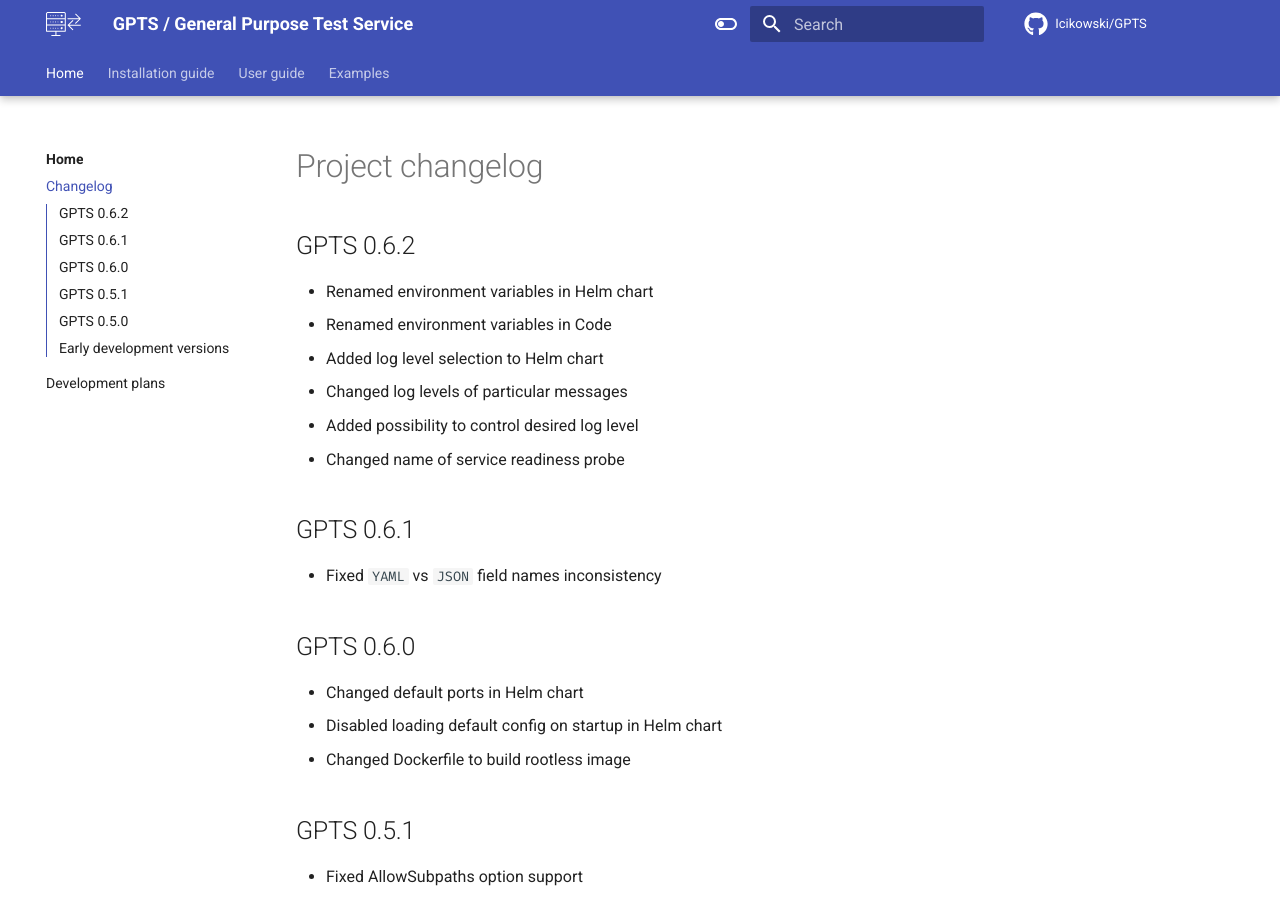
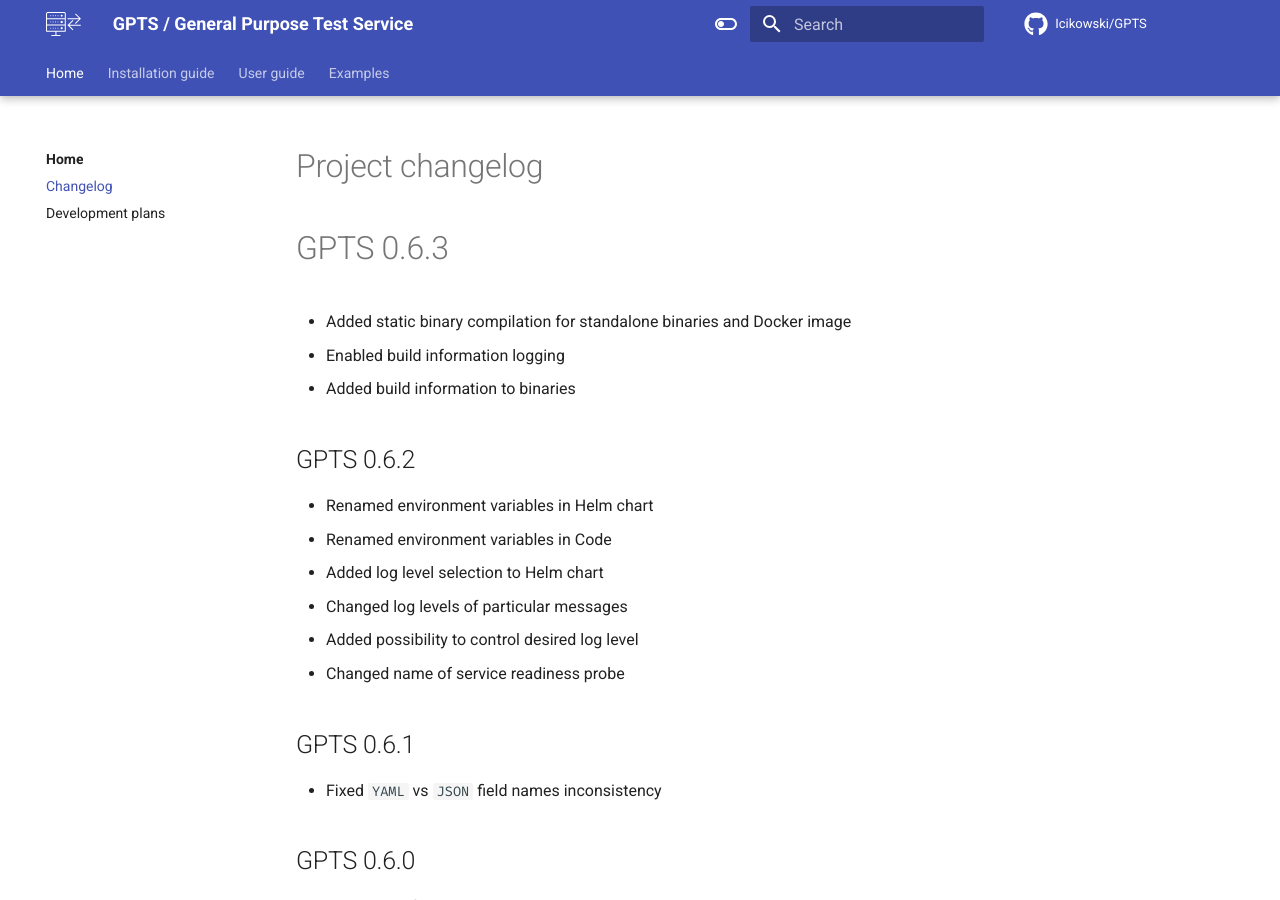
Before and after one commit to Icikowski/GPTS, an MkDocs documentation site: the page built from docs/changelog.md, in a window 1280 px wide and 900 px high. Built offline with MkDocs 1.6.1 and Material for MkDocs 9.7.7, drawn with Linux system fonts in a browser that asks for light colours; comment, search, counter and statistics services are not loaded.

Commit message:
[Docs] Update documentation for GPTS 0.6.3

```diff
--- a/docs/changelog.md
+++ b/docs/changelog.md
@@ -1,4 +1,10 @@
 # Project changelog
+
+# GPTS 0.6.3
+
+- Added static binary compilation for standalone binaries and Docker image
+- Enabled build information logging
+- Added build information to binaries
 
 ## GPTS 0.6.2
 
```
